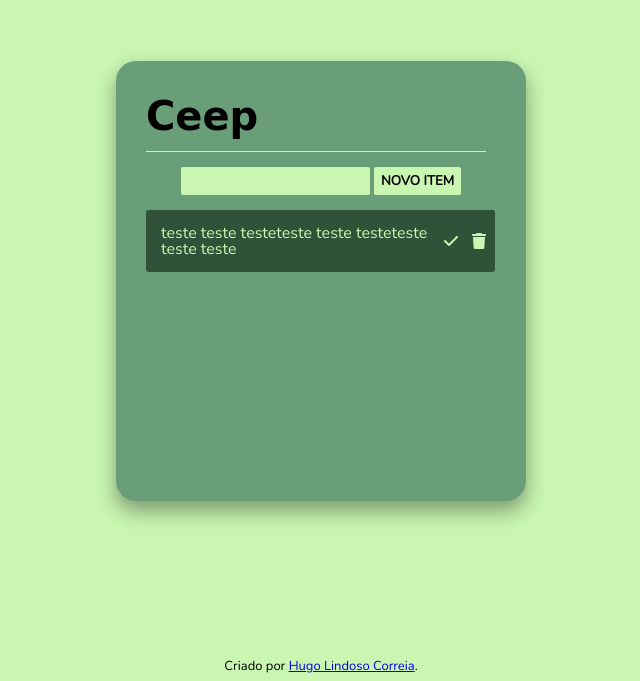
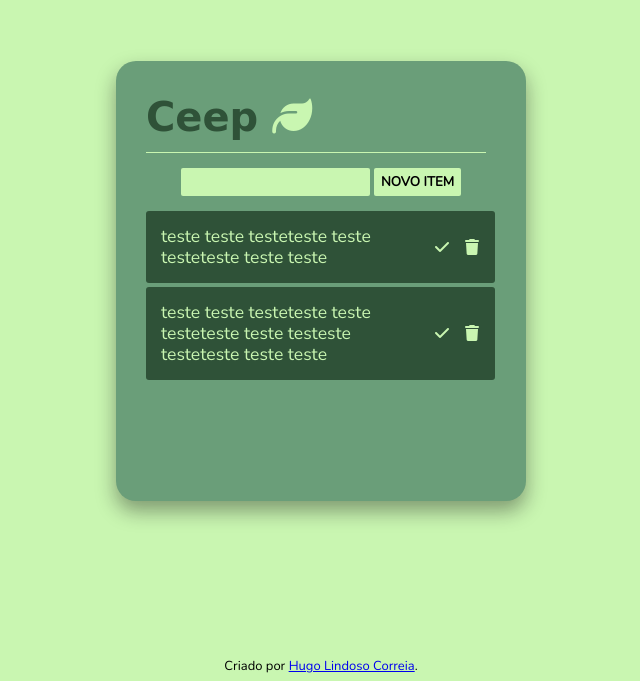
Before and after one commit to HugoLc/ceep, a plain HTML site: page index.html in a window 1280 px wide. Shown: the part 119-800 px from the top of the page, without its empty margins (319-959 px from the left). Drawn offline with nearby package versions, Linux system fonts and the light colour scheme; a web font is replaced by a local one.

Commit message:
Alterado o estilo do h1 e adicionado mais um item na lista

```diff
--- a/css/style.css
+++ b/css/style.css
@@ -30,6 +30,7 @@ html, body{
   padding: 15px 0;
   border-bottom: 1px solid #C9F6B1;
   width: calc(100% - 10px);
+  color: #2F5238;
 }
 
 .add-item{
@@ -84,6 +85,7 @@ html, body{
   border-radius: 3px;
   width: 91%;
   position: relative;
+  margin-bottom: 1%;
 }
 
 .content{
@@ -91,6 +93,8 @@ html, body{
   /* background: cyan; */
   width: 85%;
   color: #C9F6B1;
+  font-size: 1.1em;
+  line-height: 1.2em;
 }
 
 .acoes-tarefa{
@@ -102,9 +106,16 @@ html, body{
 }
 
 .fas{
-  margin: 0 5px;
   color: #C9F6B1;
 }
+
+.fa-trash, .fa-check{
+  margin-right:12px;
+}
+
+/* .fas-trash, .fas-check::first-child{
+  margin: 0 7px;
+} */
 
 footer{
   position: absolute;
--- a/index.html
+++ b/index.html
@@ -19,7 +19,7 @@
   </head>
   <body>
     <div class="card">
-      <h1 class="titulo">Ceep</h1>
+      <h1 class="titulo">Ceep <span><i class="fas fa-leaf"></i></span></h1>
       <div class="add-item">
         <input class="tb-novo-item" type="text" name="" value="">
         <button class="bt-novo-item" type="button" name="novo-item" >NOVO ITEM</button>
@@ -35,6 +35,15 @@
               <i class="fas fa-trash"></i>
             </div>
           </li>
+          <li class="task">
+            <p class="content">
+              teste teste testeteste teste testeteste teste testeste testeteste teste teste
+            </p>
+            <div class="acoes-tarefa">
+              <i class="fas fa-check"></i>
+              <i class="fas fa-trash"></i>
+            </div>
+          </li>
         </ul>
 
 
```
